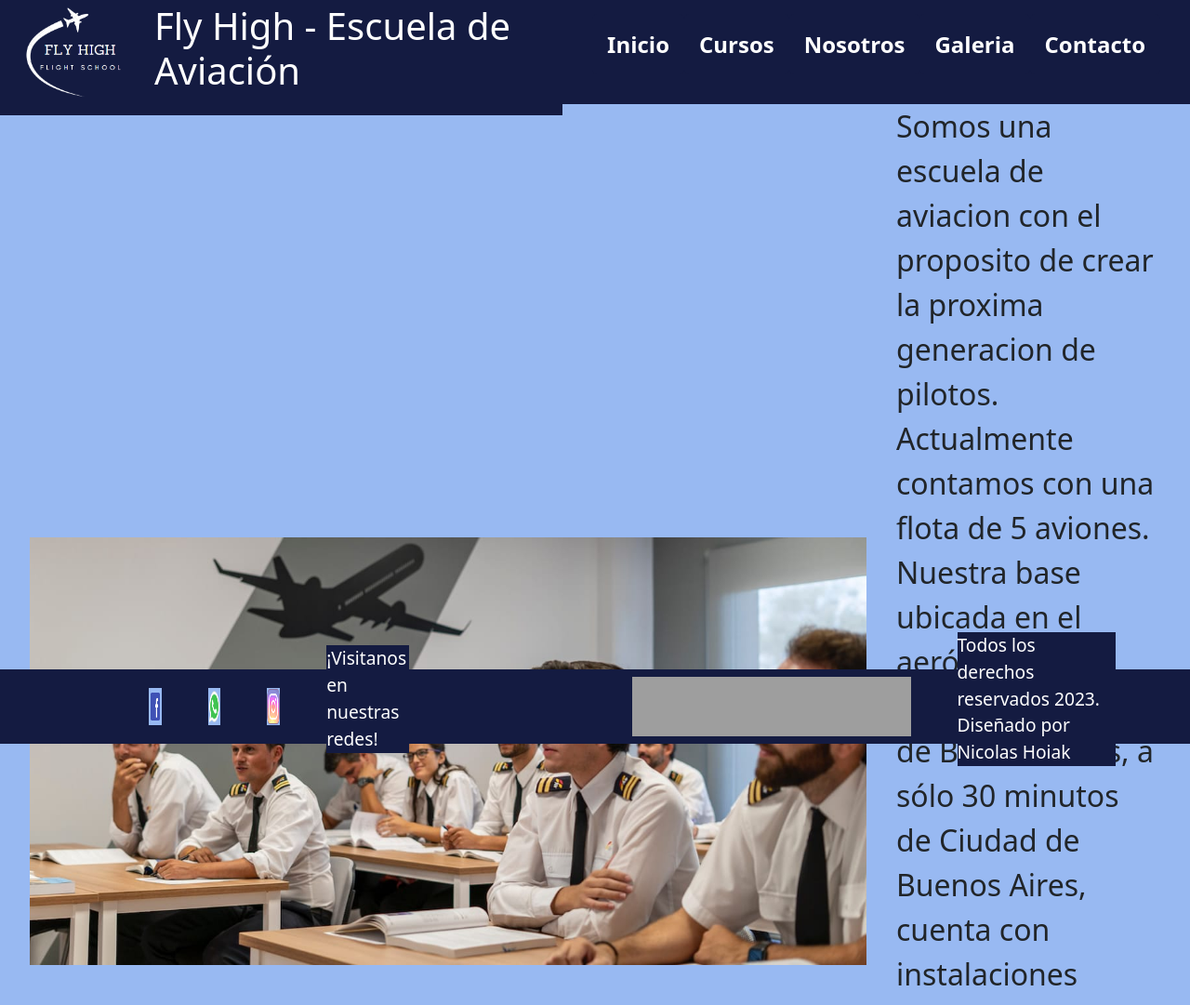
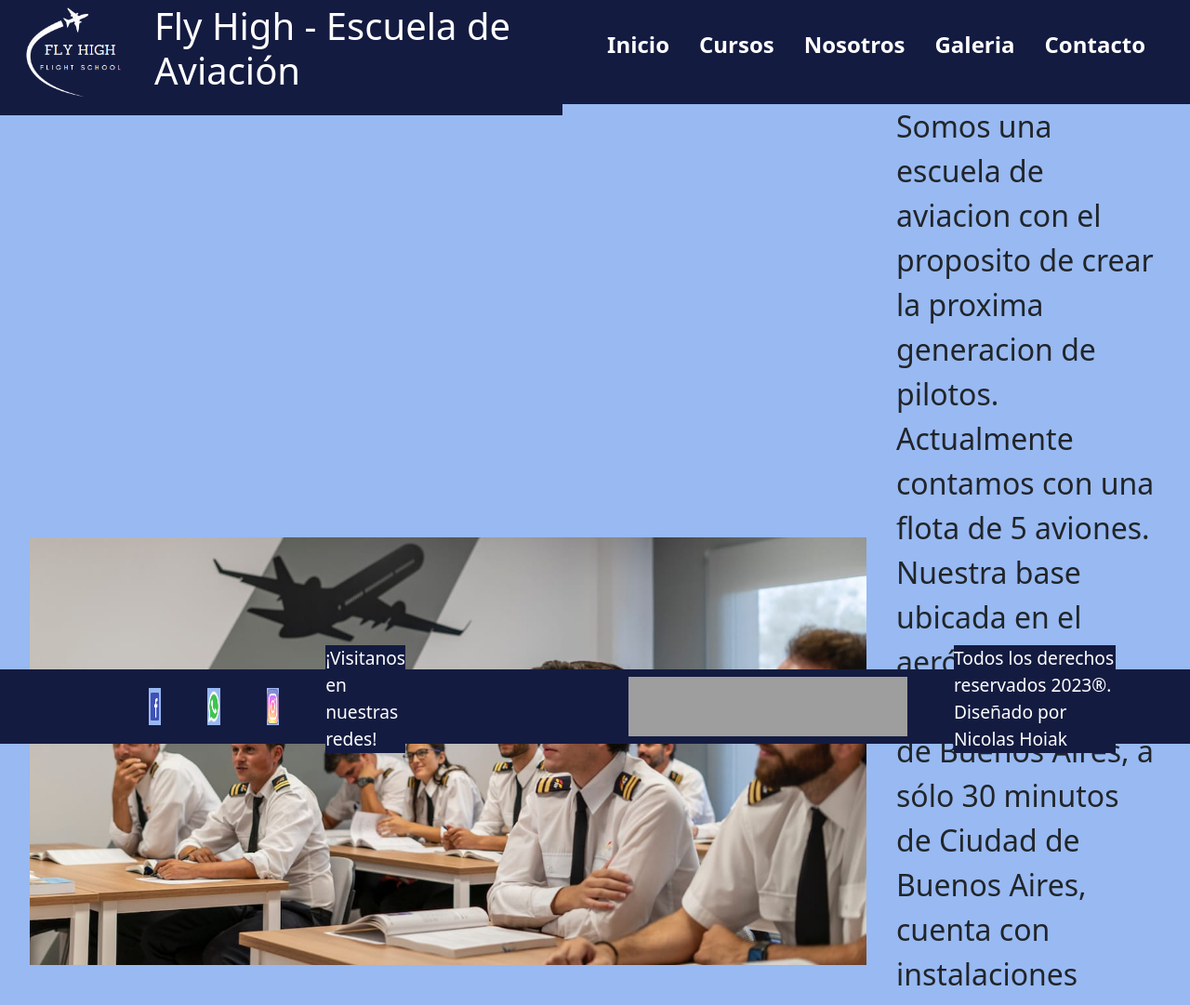
Before and after one commit to nicohoiak/proyecto-coder-consass, a website: page index.html in a window 1280 px wide. Shown: the top 1081 px of the page at 93% size. Drawn offline with nearby package versions, Linux system fonts and the light colour scheme; grey boxes are pictures that could not be loaded; files whose address does not match are found by name.

Commit message:
cambios 2

```diff
--- a/index.html
+++ b/index.html
@@ -63,7 +63,7 @@
             src="https://www.google.com/maps/embed?pb=!1m18!1m12!1m3!1d3281.6843879708435!2d-58.64478418700584!3d-34.662672780444225!2m3!1f0!2f0!3f0!3m2!1i1024!2i768!4f13.1!3m3!1m2!1s0x95bcc74bc5e2b369%3A0x1ba561c6ba2ef653!2sAeropuerto%20de%20Mor%C3%B3n!5e0!3m2!1ses!2sar!4v1680404401049!5m2!1ses!2sar"
             width="600" height="450" style="border:0;" allowfullscreen="" loading="lazy"
             referrerpolicy="no-referrer-when-downgrade"></iframe>
-        <p>Todos los derechos reservados 2023. Diseñado por Nicolas Hoiak</p>
+        <p>Todos los derechos reservados 2023®. Diseñado por Nicolas Hoiak</p>
         </div>
     </footer>
 
```
